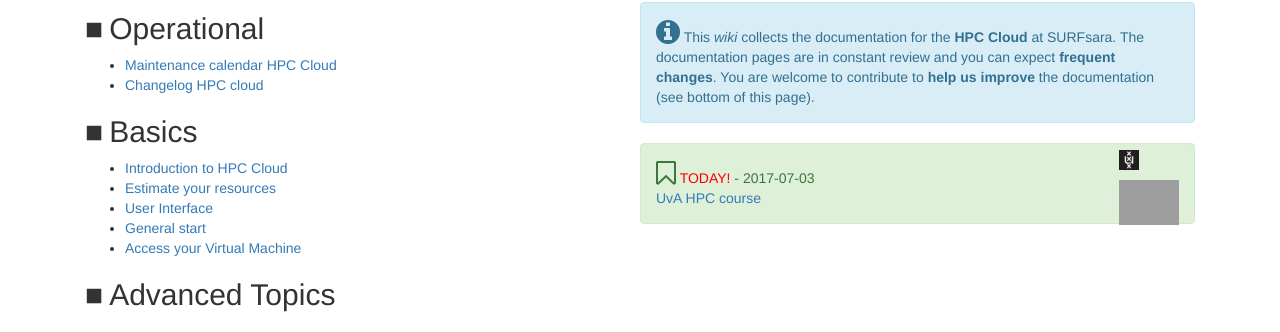
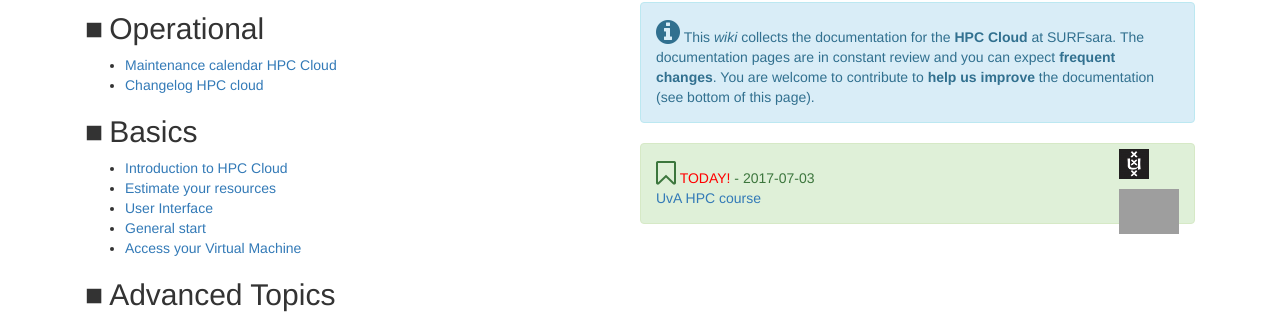
Before and after one commit to sara-nl/clouddocs, a Jekyll site: the page built from index.markdown, in a window 1280 px wide. Shown: the part 158-490 px from the top of the page. Built offline with Jekyll 4.4.1, drawn with Linux system fonts in a browser that asks for light colours; nearby versions of some CDN libraries; our own code applies the rules of GitHub Pages for plain Markdown files; grey boxes are pictures that could not be loaded.

Commit message:
uva logo width

```diff
--- a/index.markdown
+++ b/index.markdown
@@ -12,7 +12,7 @@
 
 <div style="" class="alert alert-success" markdown="1">
 <div style="float:right;max-width:60px;margin-top:-10px;" markdown="1">
-<div style="max-width:20px;" markdown="1">
+<div style="max-width:30px;" markdown="1">
 ![UvA logo](/images/UvA-logo.png)
 </div>
 
```
